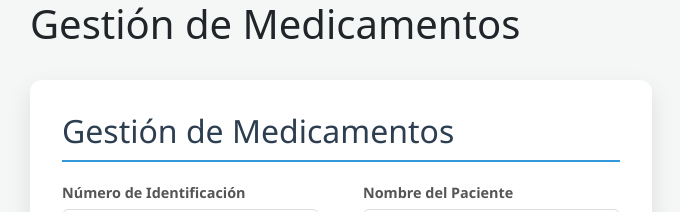
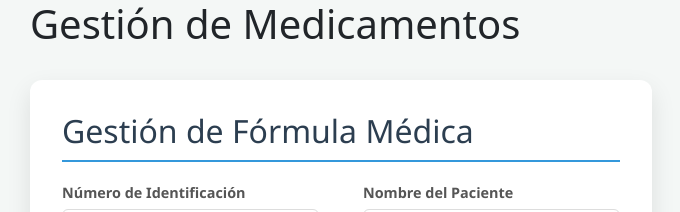
Before and after one commit to Lilyeiyei/Gestion-Medicamentos-Frontend, an Angular app: page /formulas in a window 1280 px wide. Shown: the top 212 px of the page, without its empty margins (299-979 px from the left). Built offline with nearby package versions, Linux system fonts and the light colour scheme; no server answers.

Commit message:
Cambio titulo formulario y pagina

```diff
--- a/src/app/components/formula/formula.component.html
+++ b/src/app/components/formula/formula.component.html
@@ -1,5 +1,5 @@
 <div class="container">
-  <h2>Gestión de Medicamentos</h2>
+  <h2>Gestión de Fórmula Médica</h2>
 
   <!-- Vinculamos el formulario con [formGroup] -->
   <form [formGroup]="formulaForm" (ngSubmit)="onGuardar()">
--- a/src/app/modelo/formula.model.ts
+++ b/src/app/modelo/formula.model.ts
@@ -5,6 +5,6 @@ export interface FormulaModel {
   medicamento: string;
   idMedicamento: string;
   dosis: string;
-  fecha: string; // Se envía como string en formato YYYY-MM-DD
-  descripcion?: string; // Basado en el campo de descripción de tu diseño
+  fecha: string;
+  descripcion?: string;
 }
--- a/src/index.html
+++ b/src/index.html
@@ -2,7 +2,7 @@
 <html lang="en">
 <head>
   <meta charset="utf-8">
-  <title>GestionDocentes</title>
+  <title>GestiónFórmulaMédica</title>
   <base href="/">
   <meta name="viewport" content="width=device-width, initial-scale=1">
   <link rel="icon" type="image/x-icon" href="favicon.ico">
```
